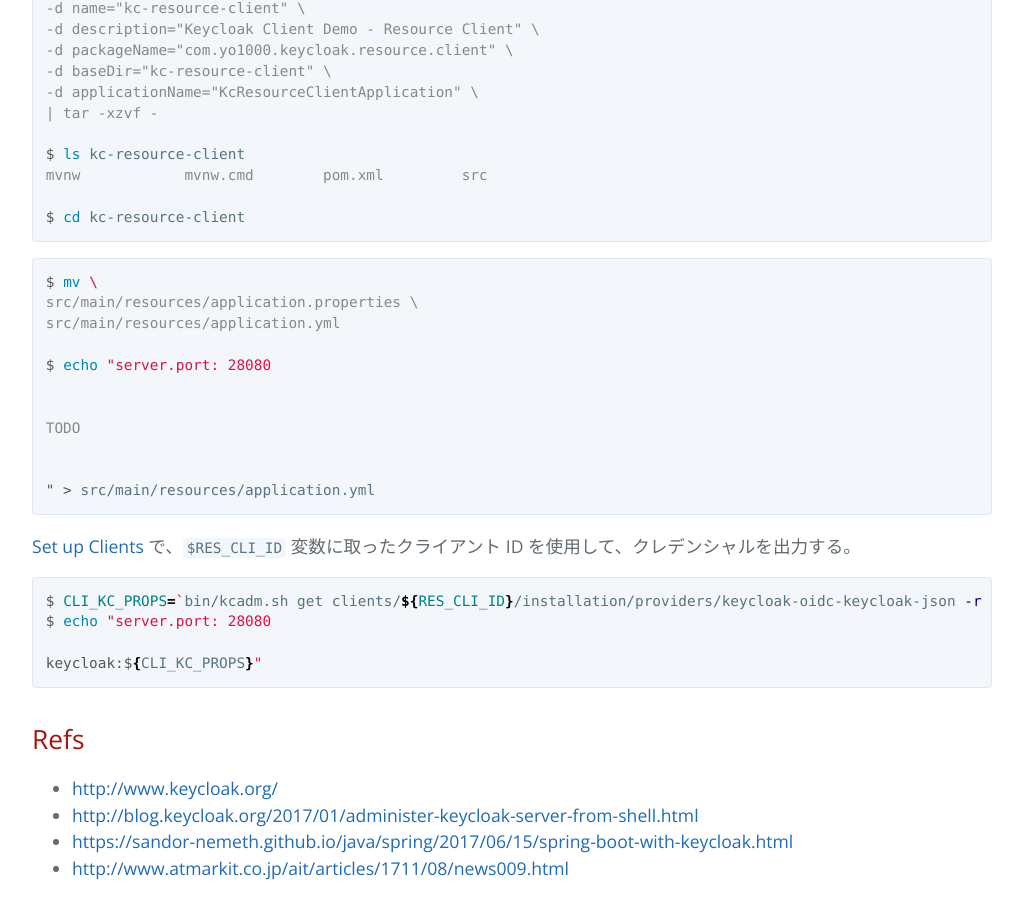
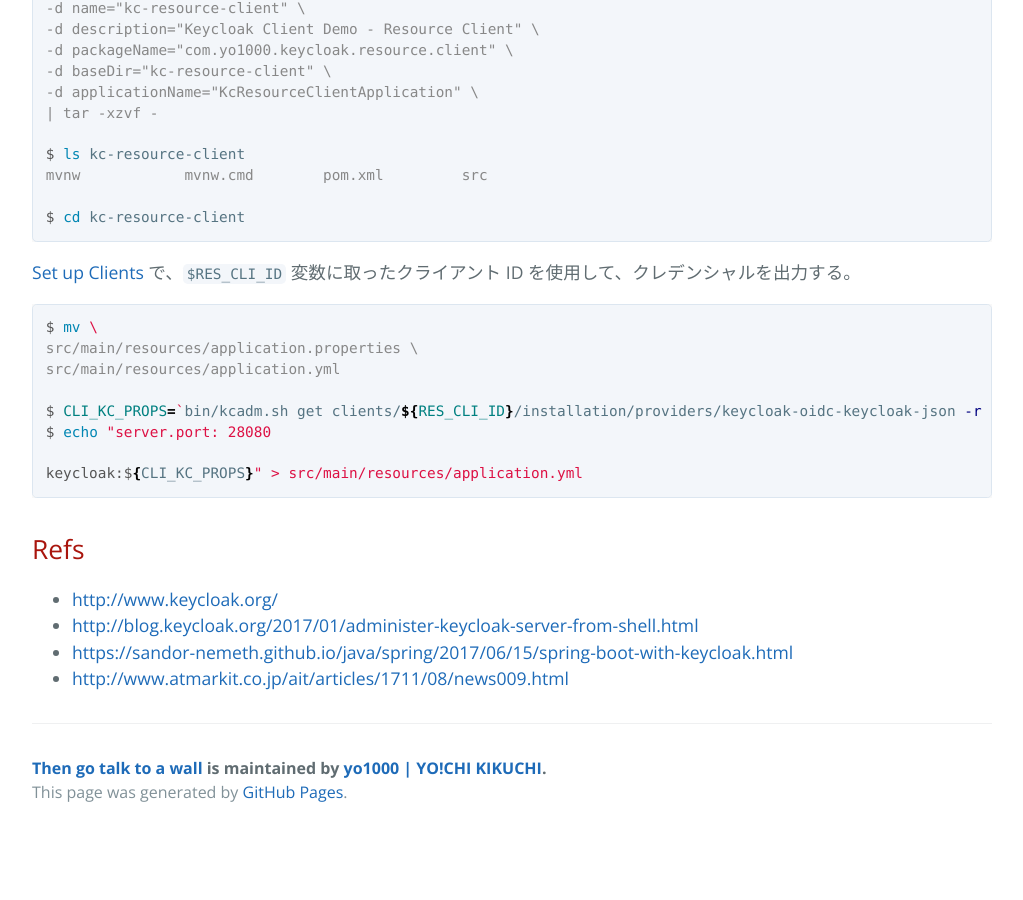
Before and after one commit to yo1000/blog.yo1000.com, a Jekyll site: the page built from _posts/2017-12-18-keycloak-demo.md, in a window 1280 px wide and 900 px high, scrolled down 5353 px. Shown: the whole window, without its empty margins (224-1247 px from the left). Built offline with Jekyll 4.4.1, drawn with Linux system fonts in a browser that asks for light colours; our own code applies the rules of GitHub Pages for plain Markdown files; after the commit the page ends 6189 px from its top, so only the background shows below that.

Commit message:
Update 2017-12-18-keycloak-demo.md

````diff
--- a/_posts/2017-12-18-keycloak-demo.md
+++ b/_posts/2017-12-18-keycloak-demo.md
@@ -251,27 +251,17 @@
 $ cd kc-resource-client
 ```
 
+[Set up Clients](#set-up-clients) で、`$RES_CLI_ID` 変数に取ったクライアント ID を使用して、クレデンシャルを出力する。
+
 ```console
 $ mv \
 src/main/resources/application.properties \
 src/main/resources/application.yml
 
-$ echo "server.port: 28080
-
-
-TODO
-
-
-" > src/main/resources/application.yml
-```
-
-[Set up Clients](#set-up-clients) で、`$RES_CLI_ID` 変数に取ったクライアント ID を使用して、クレデンシャルを出力する。
-
-```console
 $ CLI_KC_PROPS=`bin/kcadm.sh get clients/${RES_CLI_ID}/installation/providers/keycloak-oidc-keycloak-json -r kc-resource | grep -v confidential-port | sed -e s/[\"{},]*//g | sed s/\ :/:/g`
 $ echo "server.port: 28080
 
-keycloak:${CLI_KC_PROPS}"
+keycloak:${CLI_KC_PROPS}" > src/main/resources/application.yml
 ```
 
 ## Refs
````
